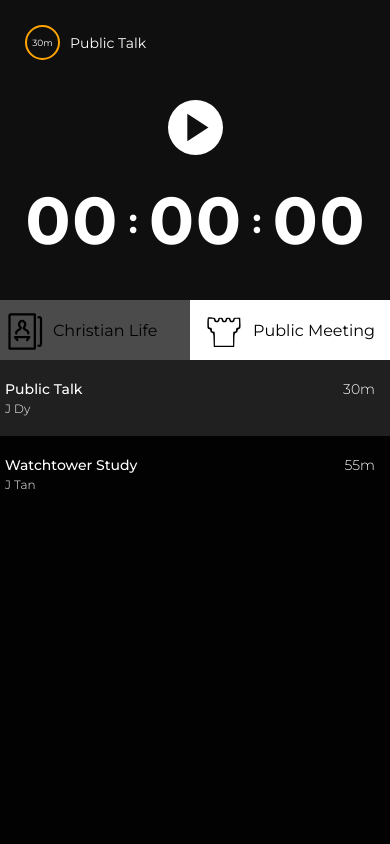
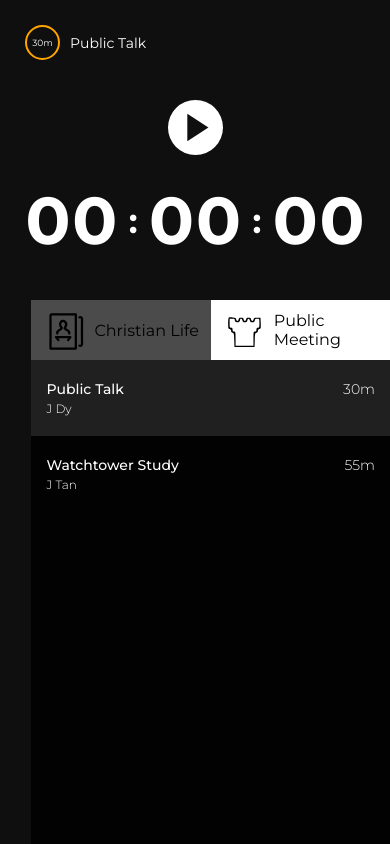
Before and after one commit to jezzar042015/kh-tools, a Vue app: page / in a window 390 px wide. Built offline with nearby package versions, Linux system fonts and the light colour scheme.

Commit message:
responsiveness

```diff
--- a/index.html
+++ b/index.html
@@ -18,7 +18,7 @@
 
     body {
       height: 100dvh;
-      width: 100vw;
+      width: 100dvw;
       overflow: hidden;
     }
   </style>
--- a/package.json
+++ b/package.json
@@ -4,7 +4,7 @@
   "version": "0.0.0",
   "type": "module",
   "scripts": {
-    "dev": "vite",
+    "dev": "vite --host",
     "build": "vite build",
     "preview": "vite preview",
     "deploy": "vite build && gh-pages -d dist",
--- a/src/components/SideBar.vue
+++ b/src/components/SideBar.vue
@@ -66,6 +66,7 @@ export default {
     {
         top: 300px;
         height: calc(100dvh - 300px);
+        min-width: 0;
     }
 }
 </style>
```
